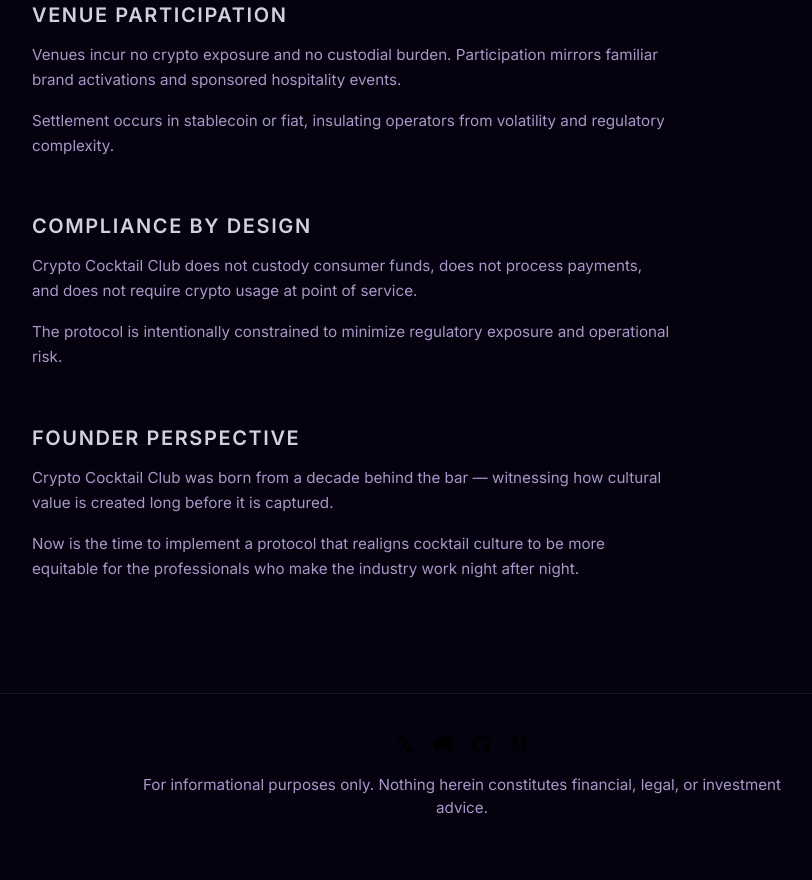
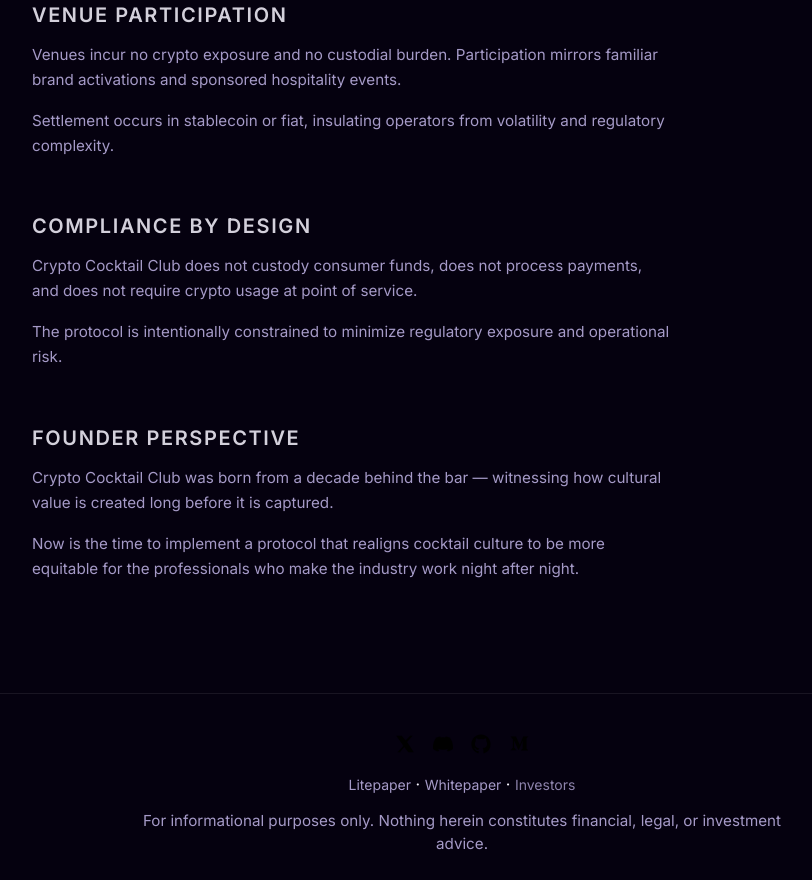
Before and after one commit to cryptococktailclub/ccc-litepaper, a plain HTML site: page index.html in a window 1280 px wide. Shown: the part 1673-2553 px from the top of the page, without its empty margins (178-990 px from the left). Before the commit the page ends 2517 px from the top, so only its background shows below. Drawn offline with Linux system fonts and the light colour scheme.

Commit message:
Update index.html

```diff
--- a/index.html
+++ b/index.html
@@ -265,6 +265,16 @@
 
   </div>
 
+  <!-- FOOTER LINKS -->
+  <div class="footer-section">
+    <a href="/litepaper/" class="footer-link">Litepaper</a>
+    ·
+    <a href="/whitepaper/" class="footer-link">Whitepaper</a>
+    ·
+    <a href="/investors/" class="footer-link investor-link">Investors</a>
+  </div>
+
+  <!-- DISCLAIMER -->
   <div class="ccc-footer-disclaimer">
     <p>
       For informational purposes only. Nothing herein constitutes financial,
```
